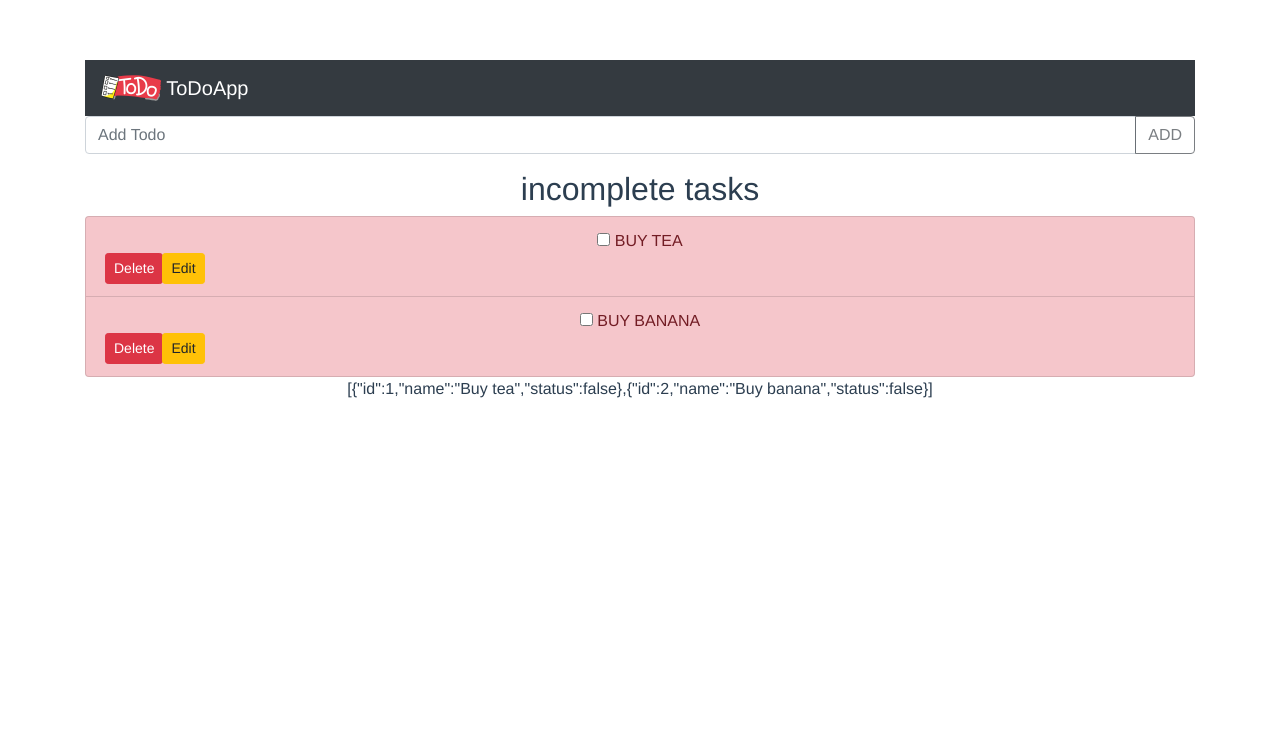
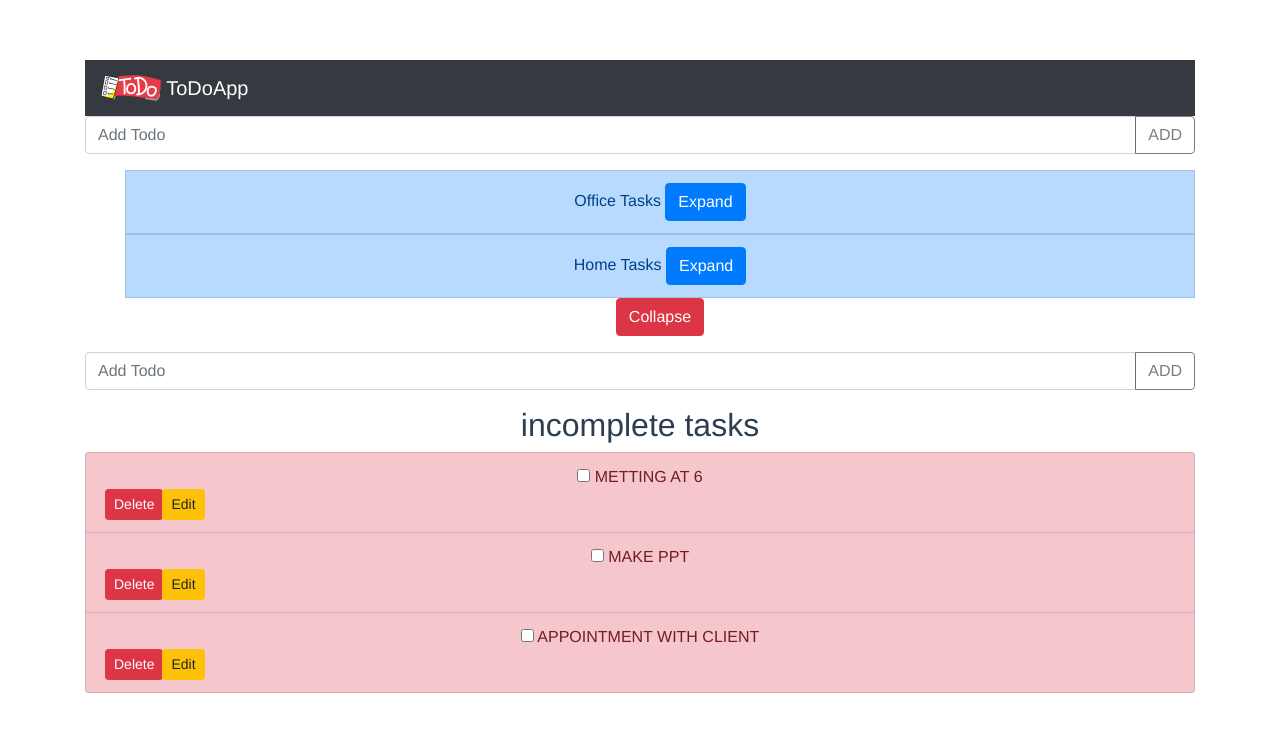
Before and after one commit to mandeep-tariyal/vue-todo-app, a Vue app: page / in a window 1280 px wide. Shown: the top 732 px of the page. Built offline with nearby package versions, Linux system fonts and the light colour scheme.

Commit message:
Created ListComponent as parent component

```diff
--- a/src/App.vue
+++ b/src/App.vue
@@ -2,10 +2,16 @@
 	<div id="app" class="container">
 
 		<Title />
-		<ToDo :todo="todo " />
-		<p>
-			{{ JSON.stringify(todo) }}
-		</p>
+		<InputForm  @NewItemAdded="addList($event)"  />
+		<ul list-group>
+
+			<ToDoList
+			          v-for="item in list" :list="item" :key="item.id"
+			          @expand="displayTodo($event)" @collapse="hideTodo($event)" />
+			<button class="btn btn btn-danger" @click="hideTodo()"> Collapse</button>
+		</ul>
+		<ToDo v-if="display" :todo="todo" />
+
 		<div class=" custom">
 
 			<!-- <InputForm @NewItemAdded="add($event)" /> -->
@@ -34,35 +40,76 @@
 import Vue from 'vue';
 
 import Title from './components/Title.vue';
+import InputForm from './components/InputForm.vue';
 import { ITodoItem } from "./interfaces/ITodoItem";
+import { ITodoList } from "./interfaces/ITodoList";
 import ToDo from "./components/ToDo.vue";
+import ToDoList from "./components/ToDoList.vue";
 
 export default Vue.extend({
 	name: 'App',
 	components: {
 		Title,
-		ToDo
+		ToDo,
+		ToDoList,
+		InputForm
 	},
 	data() {
 		return {
 
 			newId: 2,
+			list: todoList,
+			todo: [] as ITodoItem[],
+			display: true
 
-			todo: [
-				{ id: 1, name: "Buy tea", status: false },
-				{ id: 2, name: "Buy banana", status: false }
-			] as ITodoItem[]
+
 		}
 	},
 
 
-	methods: {}
+	methods: {
+		displayTodo(id: number) {
+			let filteredArray = this.list.find(item => item.id === id)
+			if (filteredArray) {
+				this.todo = filteredArray.todo
+			}
+			this.display = true;
+
+		},
+		hideTodo() {
+			this.display = false
+
+		},
+		addList( newItem: string){
+			this.newId +=1;
+			this.list.push({id: this.newId, name: newItem ,todo:[] })
+		}
+	},
+
+	mounted() {
+		this.displayTodo(this.list[0].id);
+	}
 
 
 
 
 
 });
+
+const todoDataOffice: ITodoItem[] = [
+	{ id: 1, name: "Metting at 6", status: false },
+	{ id: 2, name: "Make PPT", status: false },
+	{ id: 3, name: "Appointment with client", status: false }
+]
+const todoDataHome: ITodoItem[] = [
+	{ id: 1, name: "Buy tea", status: false },
+	{ id: 2, name: "Buy banana", status: false }
+]
+
+const todoList: ITodoList[] = [
+	{ id: 1, name: "Office Tasks", todo: todoDataOffice },
+	{ id: 2, name: "Home Tasks", todo: todoDataHome }
+]
 </script>
 
 <style>
--- a/src/components/ToDo.vue
+++ b/src/components/ToDo.vue
@@ -5,7 +5,7 @@ export default d.extend();
 
 <template>
 <div >
-    <InputForm @NewItemAdded="add($event)" />
+    <InputForm  @NewItemAdded="add($event)" />
 
    <h2 v-if="notCompleted.length>0"> incomplete tasks</h2>
 
--- a/src/components/ToDo.vue_.ts
+++ b/src/components/ToDo.vue_.ts
@@ -1,7 +1,7 @@
 import Vue from 'vue';
 import ListItem from './ListItem.vue';
 import { ITodoItem } from "../interfaces/ITodoItem";
-import InputForm from './inputForm.vue';
+import InputForm from './InputForm.vue';
 import { Prop } from 'vue/types/options';
 
 export default Vue.extend({
--- a/src/components/ToDoList.vue
+++ b/src/components/ToDoList.vue
@@ -1,5 +1,12 @@
 <template>
-<div>    {{todo.name}} </div>
+	<div>
+		<li class ="list-group-item list-group-item-primary">
+			{{list.name}}
+			<button class="btn btn btn-primary" @click="todo(list.id)">Expand</button>
+
+		</li>
+
+	</div>
 </template>
 <script>
 import d from "./ToDoList.vue_"
--- a/src/components/ToDoList.vue_.ts
+++ b/src/components/ToDoList.vue_.ts
@@ -1,8 +1,14 @@
 import vue from 'vue';
 
 export default vue.extend({
-props:{
-    todo:Object
-},
+    props: {
+        list: Object
+    },
+    methods: {
+        todo(id: number) {
+            this.$emit("expand", id)
+        },
 
-})
+    }
+}
+)
--- a/src/components/inputForm.vue
+++ b/src/components/inputForm.vue
@@ -1,3 +1,8 @@
+<script>
+import d from './InputForm.vue_';
+export default d.extend();
+</script>
+
 <template>
     <div>
     <div class="input-group mb-3">
@@ -8,8 +13,3 @@
     </div>
     </div>
 </template>
-
-<script>
-import d from './inputForm.vue_';
-export default d.extend();
-</script>
--- /dev/null
+++ b/src/interfaces/ITodoList.ts
@@ -0,0 +1,7 @@
+import {ITodoItem} from './ITodoItem'
+
+export interface ITodoList{
+    id: number;
+    name: string;
+    todo: ITodoItem[]
+};
```
